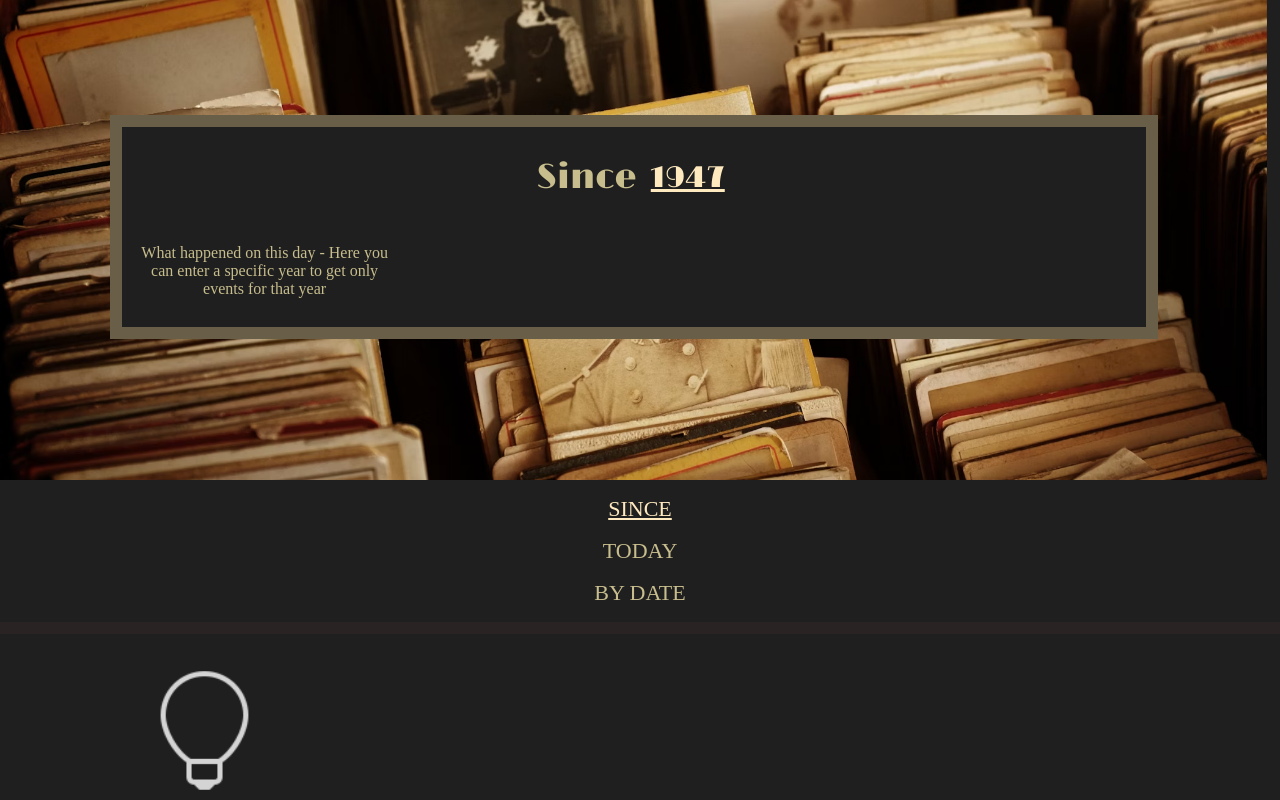
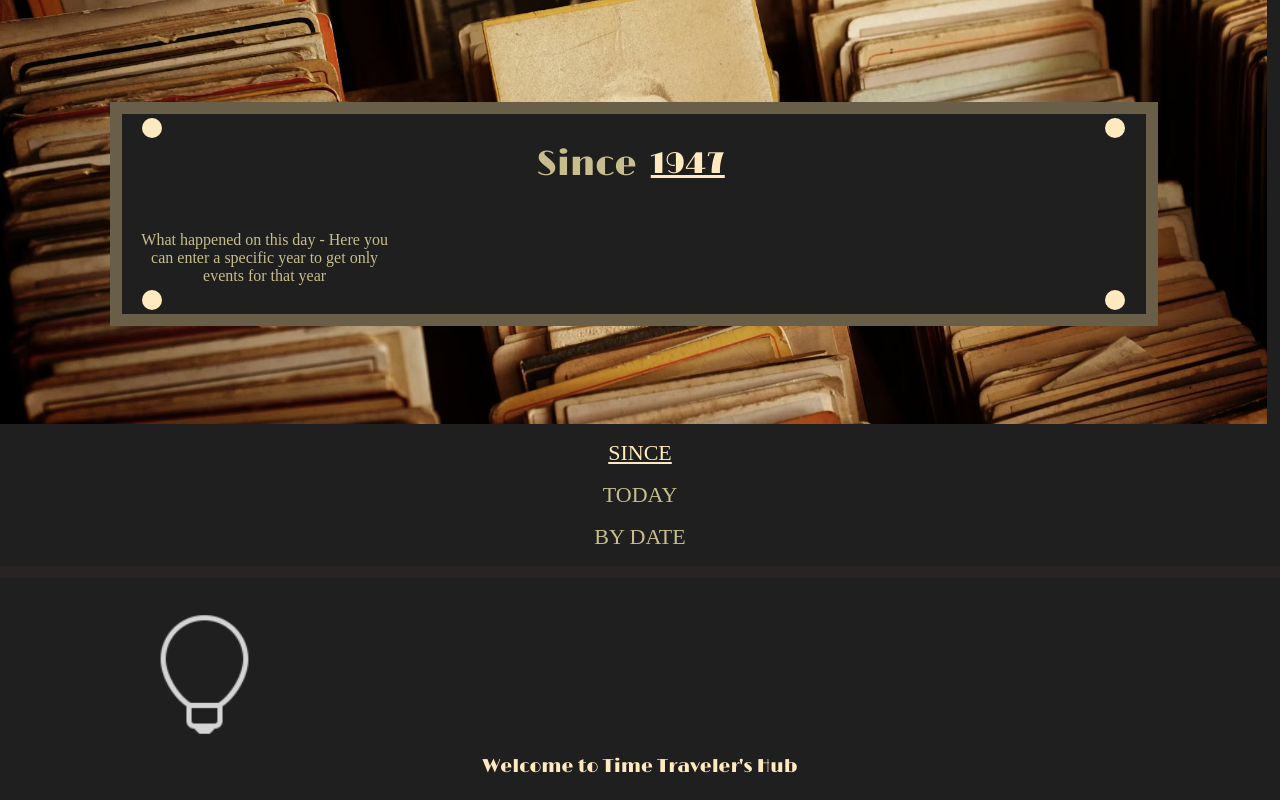
Before and after one commit to Chrstjan/React-History-Site, a React (Vite) app in the folder History Site/: page /since in a window 1280 px wide. Shown: the top 800 px of the page. Built offline with nearby package versions, Linux system fonts and the light colour scheme; a web font is replaced by a local one.

Commit message:
Made some fixes for desktop styling + fixed event points for the timeline

```diff
--- a/History Site/src/components/Header/Header.jsx
+++ b/History Site/src/components/Header/Header.jsx
@@ -2,6 +2,8 @@ import style from "./Header.module.scss";
 
 export const Header = ({children}) => {
     return (
-        <header className={style.headerStyling}>{children}</header>
+        <header className={style.headerStyling}>
+            {children}
+        </header>
     )
 }
--- a/History Site/src/components/Header/Header.module.scss
+++ b/History Site/src/components/Header/Header.module.scss
@@ -1,13 +1,15 @@
 .headerStyling {
     display: block;
     background-image: url("../../assets/images/headerImage.jpg");
-    background-position: center;
+    background-position: center 70%;
     background-repeat: no-repeat;
     background-size: cover;
     width: 99vw;
-    height: 60vh;
+    height: 53vh;
 
     @media (min-width: 1440px) {
         width: 98.9vw;
+        height: 400px;
+        background-position: center 80%;
     }
 }
--- a/History Site/src/components/Header/HeaderBoard/HeaderBoard.jsx
+++ b/History Site/src/components/Header/HeaderBoard/HeaderBoard.jsx
@@ -3,6 +3,16 @@ import style from "./HeaderBoard.module.scss";
 export const HeaderBoard = ({headerText, action, date, subText, isDarkMode}) => {
     return (
             <div className={`${style.boardStyling} ${isDarkMode ? style.darkMode : style.lightMode}`}>
+                <div className={`${style.dotsContainer} ${isDarkMode  ? null: style.lightMode}`}>
+                 <div className={style.leftStyling}>
+                    <span className={style.dotStyling}></span>
+                    <span className={style.dotStyling}></span>
+                 </div>
+                 <div className={style.rightStyling}>
+                    <span className={style.dotStyling}></span>
+                    <span className={style.dotStyling}></span>
+                 </div>
+                </div>
                 <header>
                     <span className={style.selectStyling}>
                         <h2>{headerText}</h2>
--- a/History Site/src/components/Header/HeaderBoard/HeaderBoard.module.scss
+++ b/History Site/src/components/Header/HeaderBoard/HeaderBoard.module.scss
@@ -14,9 +14,9 @@
     transform: translate(-50%);
 
     @media (min-width: 1440px) {
-        width: 36vw;
-        top: 57%;
-        padding-bottom: 1.5rem;
+        width: 57vw;
+        height: 250px;
+        top: 38%;
     }
 
     &.darkMode {
@@ -38,6 +38,46 @@
             h2, p {
                 color: $dark-brown;
             }
+        }
+    }
+
+    .dotsContainer {
+        @include m.flexBox(row, space-between, center);
+
+        &.lightMode {
+            .dotStyling {
+                background: $tan-brown;
+            }
+        }
+
+        .leftStyling {
+            @include m.flexBox(column, space-between, center, 9.5rem);
+            position: absolute;
+            top: 2%;
+            left: 2%;
+
+            @media (min-width: 1440px) {
+                gap: 12rem;
+            }
+        }
+
+        .rightStyling {
+            @include m.flexBox(column, space-between, center, 9.5rem);
+            position: absolute;
+            top: 2%;
+            right: 2%;
+
+            @media (min-width: 1440px) {
+                gap: 12rem;
+            }
+        }
+
+        .dotStyling {
+            display: block;
+            width: 20px;
+            height: 20px;
+            border-radius: 50%;
+            background: $light-brown;
         }
     }
 
@@ -86,7 +126,7 @@
 
             @media (min-width: 1440px) {
                 width: 350px;
-                margin-left: 8rem;
+                margin-left: 14rem;
                 font-size: 20px;
             }
         }
--- a/History Site/src/components/Main/Timeline/Event/TimelineEvent.jsx
+++ b/History Site/src/components/Main/Timeline/Event/TimelineEvent.jsx
@@ -1,4 +1,5 @@
 import { Icon } from "../../Icon/Icon";
+import { EventPoint } from "../EventPoint/EventPoint";
 import style from "./TimelineEvent.module.scss";
 
 export const TimelineEvent = ({data, isDarkMode}) => {
@@ -6,7 +7,9 @@ export const TimelineEvent = ({data, isDarkMode}) => {
             <div className={`${style.eventStyling}`}>
                 {data.map((item) => {
                     return (
-                            <div className={`${style.event} ${isDarkMode ? null : style.lightMode}`}>
+                        <>
+                            <section className={style.eventContainer}>
+                             <div className={`${style.event} ${isDarkMode ? null : style.lightMode}`}>
                                 <header>
                                     <h4>Year: {item.year}</h4>
                                 </header>
@@ -15,7 +18,10 @@ export const TimelineEvent = ({data, isDarkMode}) => {
                                     <Icon icon="./src/assets/images/Bookmark.svg"/>
                                     <a href={item.pages[0].content_urls.mobile.page} target="_blank">Read More</a>
                                 </footer>
-                            </div>
+                             </div>
+                             <EventPoint />
+                            </section>
+                        </>
                     )
                 })}
             </div>
--- a/History Site/src/components/Main/Timeline/Event/TimelineEvent.module.scss
+++ b/History Site/src/components/Main/Timeline/Event/TimelineEvent.module.scss
@@ -7,7 +7,11 @@
     margin-top: 10.5rem;
 
     @media (min-width: 1440px) {
-        margin-top: 13.5rem;
+        margin-top: 11.5rem;
+    }
+
+    .eventContainer {
+        @include m.flexBox(row, center, center, 1rem);
     }
 
    .event {
--- /dev/null
+++ b/History Site/src/components/Main/Timeline/EventPoint/EventPoint.jsx
@@ -0,0 +1,10 @@
+import style from "./EventPoint.module.scss";
+
+export const EventPoint = () => {
+    return (
+        <div className={style.eventPoint}>
+            <span className={style.lineStyling}></span>
+            <span className={style.pointStyling}></span>
+        </div>
+    )
+}
--- /dev/null
+++ b/History Site/src/components/Main/Timeline/EventPoint/EventPoint.module.scss
@@ -0,0 +1,31 @@
+@use "../../../../styles/mixins" as m;
+@use "../../../../styles/variables" as *;
+
+.eventPoint {
+    @include m.flexBox(row, center, center, 0rem);
+    position: absolute;
+    right: 16%; //46.9
+    z-index: 55;
+    margin-bottom: 1rem;
+
+    @media (min-width: 1440px) {
+        right: 46.75%;
+    }
+
+    .lineStyling {
+        display: block;
+        height: 20px;
+        width: 100px;
+        border-bottom: 5px solid $light-brown;
+        margin-bottom: 1.5rem;
+    }
+
+    .pointStyling {
+        display: block;
+        width: 31px;
+        height: 31px;
+        border-radius: 50%;
+        background: $dark-color;
+        border: 5px solid $light-brown;
+    }
+   }
--- a/History Site/src/components/Main/Timeline/Timeline.jsx
+++ b/History Site/src/components/Main/Timeline/Timeline.jsx
@@ -5,16 +5,9 @@ export const Timeline = ({children, points}) => {
             <article className={style.timelineStyling}>
                 <div className={style.lineContainer}>
                     <span className={style.circleStyling}></span>
-                    <span className={style.lineStyling}></span>
-                    <div className={style.timepointStyling}>
-                        {points.map((point, index) => {
-                            return (
-                                  <div key={index} className={style.pointContainer}>
-                                    <span className={style.pointLineStyling}></span>
-                                    <span className={style.pointStyling}></span>
-                                  </div>
-                            )
-                        })}
+                    {/*Stregen vil ikke gå ned til bunden >:/  */}
+                    <div className={style.timelineContainer}>
+                        <span className={style.lineStyling}></span>
                     </div>
                 </div>
                 {children}
--- a/History Site/src/components/Main/Timeline/Timeline.module.scss
+++ b/History Site/src/components/Main/Timeline/Timeline.module.scss
@@ -13,7 +13,7 @@
     .lineContainer {
         @include m.flexBox(column, center, flex-end, 1rem);
         position: relative;
-        height: 100;
+        height: 100%;
 
 
         .circleStyling {
@@ -26,21 +26,18 @@
             margin-bottom: -1rem;
         }
 
-        .lineStyling {
+        .timelineContainer {
             display: block;
-            border-left: 6px solid $light-brown;
-            width: 20px;
-            margin-right: 3.65rem;
-            border: 2px solid red;
+            height: 100%;
+
+            .lineStyling {
+                display: block;
+                border-left: 6px solid $light-brown;
+                height: 100vh;
+                width: 20px;
+                margin-right: 3.65rem;
+            }
         }
-
-        .timepointStyling {
-            @include m.flexBox(column, center, center, 15rem);
-            position: absolute;
-            top: 30%;
-            right: 53%;
-        }
-
         .pointContainer {
             @include m.flexBox(row, center, center, 0rem);
 
@@ -50,14 +47,6 @@
                     position: relative;
                     left: 71%;
                 }
-            }
-
-            .pointLineStyling {
-                display: block;
-                border-bottom: 6px solid $light-brown;
-                height: 20px;
-                width: 100px;
-                margin-bottom: 1.5rem;
             }
 
             .pointStyling {
--- a/History Site/src/components/Navigation/Navigation.module.scss
+++ b/History Site/src/components/Navigation/Navigation.module.scss
@@ -10,7 +10,7 @@
     }
 
     &.lightMode {
-        border-bottom: 6px solid $dark-brown;
+        border-bottom: 12px solid $dark-brown;
     }
 
     .NavigationStyling {
```
